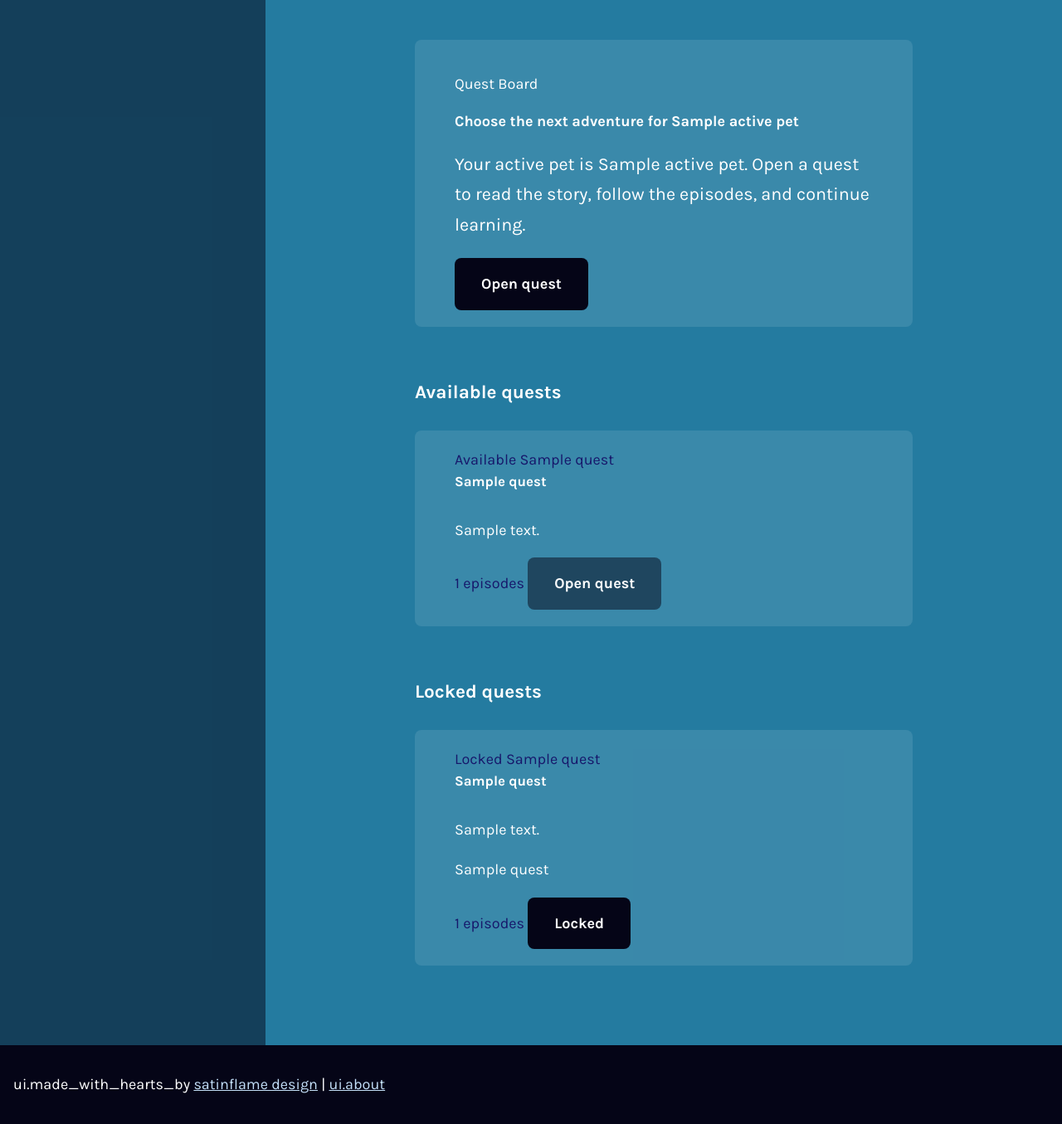
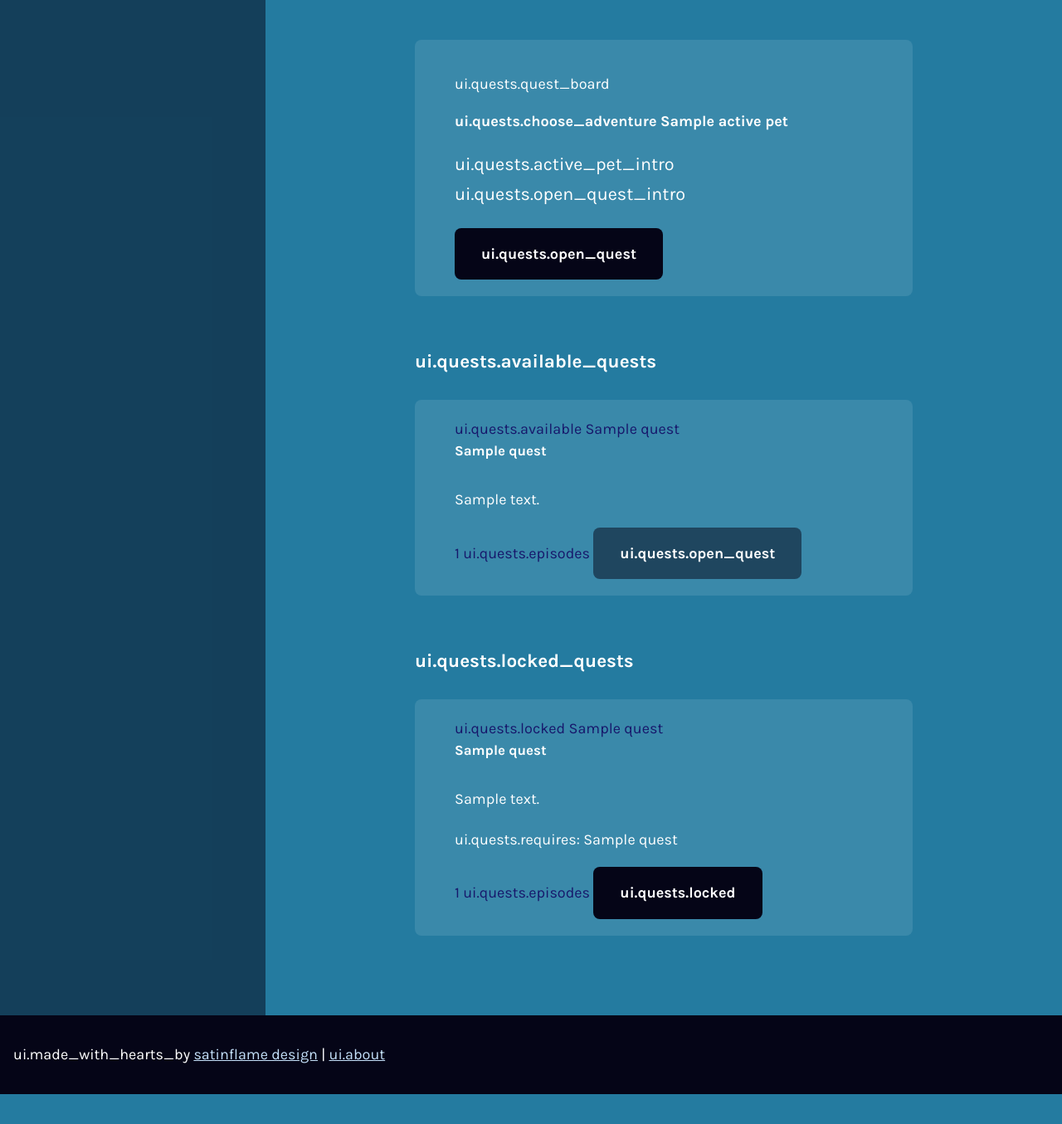
Before and after one commit to virtual/distantlife, a Flask app: template templates/quests.html in a window 1280 px wide. Shown: the part 114-1469 px from the top of the page at 83% size. After the commit the page ends 1433 px from the top, so only its background shows below. Run offline with Flask 3, Linux system fonts and the light colour scheme; the template is opened without the code that fills it: most values are stand-ins (such as "Sample title", 1, 10 or a date in 2020); some libraries are stand-ins or nearby versions.

Commit message:
Add Flask-Babel translation keys to Quest Board and quest detail templates
- Added 16 translation keys to quests.html for Quest Board UI
- Added 8 translation keys to quest.html for quest detail page
- Created translation key reference file with all 24 new keys
- Supports English (en) and Hebrew (he) localization
- All 26 tests passing
- Ready for Hebrew translation

```diff
--- a/templates/quests.html
+++ b/templates/quests.html
@@ -7,22 +7,22 @@ Quest Board
 {% block main %}
 <section class="quest-board-hero card">
   <div class="quest-board-hero-copy">
-    <p class="eyebrow">Quest Board</p>
-    <h2>Choose the next adventure for {{ active_pet.name if active_pet else 'your pet' }}</h2>
+    <p class="eyebrow">{{ _('ui.quests.quest_board') }}</p>
+    <h2>{{ _('ui.quests.choose_adventure') }} {{ active_pet.name if active_pet else _('ui.quests.your_pet') }}</h2>
     {% if active_pet %}
-      <p class="lead">Your active pet is {{ active_pet.name }}. Open a quest to read the story, follow the episodes, and continue learning.</p>
+      <p class="lead">{{ _('ui.quests.active_pet_intro', pet_name=active_pet.name) }} {{ _('ui.quests.open_quest_intro') }}</p>
     {% else %}
-      <p class="lead">Adopt a pet first to fully personalize quest stories, then open a quest to begin.</p>
+      <p class="lead">{{ _('ui.quests.no_pet_intro') }}</p>
     {% endif %}
   </div>
   <div class="quest-board-hero-actions">
     {% if featured_quest %}
-      <a class="btn btn-primary" href="/quest/{{ featured_quest.quest_id }}">Open quest</a>
+      <a class="btn btn-primary" href="/quest/{{ featured_quest.quest_id }}">{{ _('ui.quests.open_quest') }}</a>
     {% else %}
       {% if switchable_quests %}
-        <a class="btn btn-primary" href="/pets">Switch pet to unlock</a>
+        <a class="btn btn-primary" href="/pets">{{ _('ui.quests.switch_pet_to_unlock') }}</a>
       {% elif not active_pet %}
-        <a class="btn btn-primary" href="/adopt">Adopt a pet</a>
+        <a class="btn btn-primary" href="/adopt">{{ _('ui.adopt_your_first_pet') }}</a>
       {% endif %}
     {% endif %}
   </div>
@@ -30,19 +30,19 @@ Quest Board
 
 {% if available_quests %}
   <section class="quest-section">
-    <h3>Available quests</h3>
+    <h3>{{ _('ui.quests.available_quests') }}</h3>
     <div class="quest-grid">
       {% for quest in available_quests %}
         <article class="quest-card quest-card-available card">
           <div class="quest-card-meta">
-            <span class="quest-badge quest-badge-available">Available</span>
+            <span class="quest-badge quest-badge-available">{{ _('ui.quests.available') }}</span>
             <span class="quest-badge">{{ quest.allowed_pet_label }}</span>
           </div>
           <h4>{{ quest.title }}</h4>
           <p>{{ quest.summary }}</p>
           <div class="quest-card-footer">
-            <span class="quest-card-small">{{ quest.episode_count }} episodes</span>
-            <a class="btn btn-secondary" href="/quest/{{ quest.quest_id }}">Open quest</a>
+            <span class="quest-card-small">{{ quest.episode_count }} {{ _('ui.quests.episodes') }}</span>
+            <a class="btn btn-secondary" href="/quest/{{ quest.quest_id }}">{{ _('ui.quests.open_quest') }}</a>
           </div>
         </article>
       {% endfor %}
@@ -52,23 +52,23 @@ Quest Board
 
 {% if locked_quests %}
   <section class="quest-section">
-    <h3>Locked quests</h3>
+    <h3>{{ _('ui.quests.locked_quests') }}</h3>
     <div class="quest-grid">
       {% for quest in locked_quests %}
         <article class="quest-card quest-card-locked card">
           <div class="quest-card-meta">
-            <span class="quest-badge quest-badge-locked">Locked</span>
+            <span class="quest-badge quest-badge-locked">{{ _('ui.quests.locked') }}</span>
             {% if quest.switchable %}
-              <span class="quest-badge quest-badge-available">Available</span>
+              <span class="quest-badge quest-badge-available">{{ _('ui.quests.available_if_switch') }}</span>
             {% endif %}
             <span class="quest-badge">{{ quest.allowed_pet_label }}</span>
           </div>
           <h4>{{ quest.title }}</h4>
           <p>{{ quest.summary }}</p>
-          <p class="quest-lock-reason">{{ quest.lock_reason_label }}</p>
+          <p class="quest-lock-reason">{{ _('ui.quests.requires') }}: {{ quest.lock_reason_label }}</p>
           <div class="quest-card-footer">
-            <span class="quest-card-small">{{ quest.episode_count }} episodes</span>
-            <span class="btn btn-outline-secondary disabled">Locked</span>
+            <span class="quest-card-small">{{ quest.episode_count }} {{ _('ui.quests.episodes') }}</span>
+            <span class="btn btn-outline-secondary disabled">{{ _('ui.quests.locked') }}</span>
           </div>
         </article>
       {% endfor %}
@@ -78,7 +78,7 @@ Quest Board
 
 {% if not available_quests and not locked_quests %}
   <div class="card">
-    <p>No quests have been published yet.</p>
+    <p>{{ _('ui.quests.no_quests_published') }}</p>
   </div>
 {% endif %}
 {% endblock %}
```
Also changed, not shown: templates/quest.html (+7 -7 lines).
